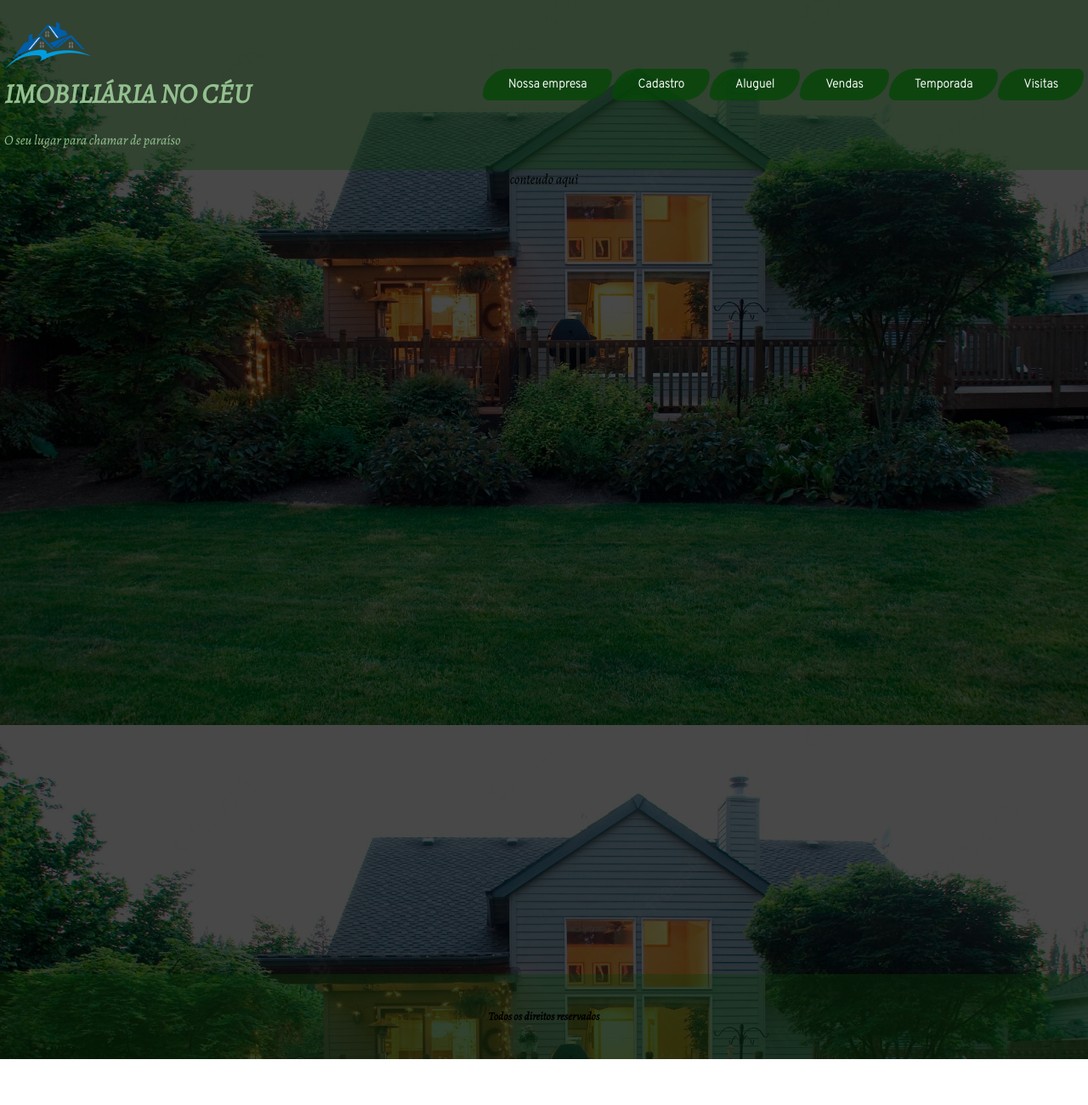
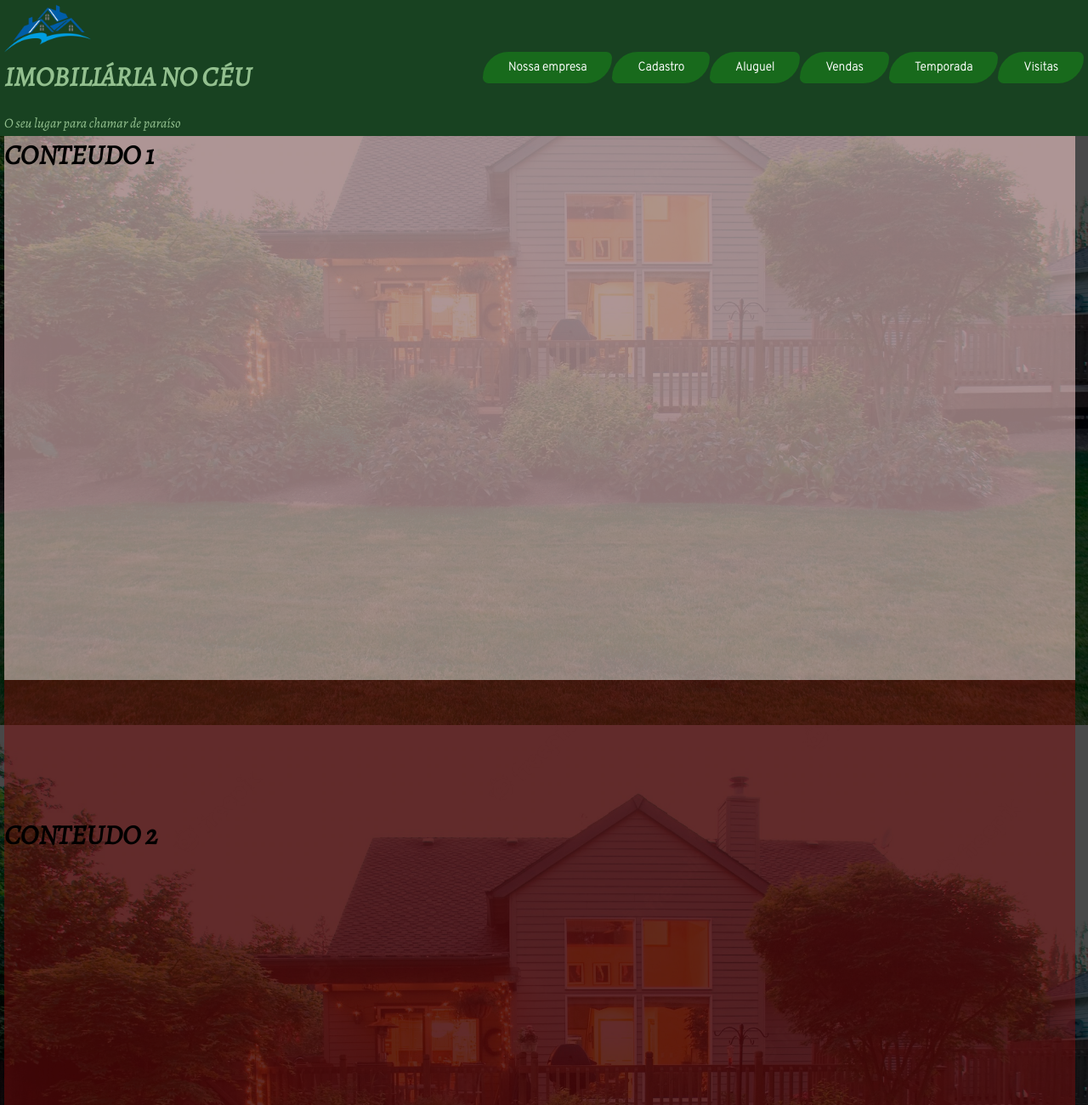
Before and after one commit to thiagododti/projeto-front-senai, a plain HTML site: page index.html in a window 1280 px wide. Shown: the top 1300 px of the page at 85% size. Before the commit the page ends 1246 px from the top, so only its background shows below. Drawn offline with nearby package versions, Linux system fonts and the light colour scheme.

Commit message:
atualização projeto

```diff
--- a/assets/css/global.css
+++ b/assets/css/global.css
@@ -4,10 +4,13 @@
 html {
     --sizeBody: min(100% - 10px, 1300px);
 
-    --hfBackground: rgba(13, 59, 9, 0.37);
+    --hfBackground: rgb(24, 66, 33);
     --fontColor: rgb(147, 192, 143);
     --background: rgba(0, 0, 0, 0.719);
-
+    scroll-behavior: smooth;
+}
+:target{
+    scroll-margin-top: .8em;
 }
 
 * {
@@ -41,6 +44,52 @@ body {
     justify-content: center;
 }
 
+.content-body{
+    width: var(--sizeBody);
+
+
+}
+
+.content-section{
+    width: var(--sizeBody);
+    background-color: rgba(255, 211, 211, 0.555);
+    height: 100vh;
+    padding-top: 20vh;
+
+}
+.content-section:nth-child(2){
+    width: var(--sizeBody);
+    background-color: rgba(126, 12, 12, 0.479);
+    height: 100vh;
+    padding-top: 20vh;
+}
+.content-section:nth-child(3){
+    width: var(--sizeBody);
+    background-color: rgba(255, 211, 211, 0.555);
+    height: 100vh;
+    padding-top: 20vh;
+}
+.content-section:nth-child(4){
+    width: var(--sizeBody);
+    background-color: rgba(126, 12, 12, 0.479);
+    height: 100vh;
+    padding-top: 20vh;
+}
+.content-section:nth-child(5){
+    width: var(--sizeBody);
+    background-color: rgba(255, 211, 211, 0.555);
+    height: 100vh;
+    padding-top: 20vh;
+}
+.content-section:nth-child(6){
+    width: var(--sizeBody);
+    background-color: rgba(126, 12, 12, 0.479);
+    height: 100vh;
+    padding-top: 20vh;
+}
+
+
+
 /* HEADER */
 header {
     width: 100vw;
@@ -48,7 +97,9 @@ header {
     display: flex;
     justify-content: center;
     color: var(--fontColor);
-    height: 200px;
+    height: 20vh;
+    position: fixed;
+    z-index: 2;
 
 }
 
@@ -75,7 +126,7 @@ header .menu a {
     font-weight: 900;
     font-size: 14px;
     color: #fff;
-    background-color: #054707cc;
+    background-color: #18751bcc;
     padding: 10px 30px;
     border: none;
     box-shadow: rgb(0, 0, 0) 0px 0px 0px 0px;
--- a/index.html
+++ b/index.html
@@ -21,17 +21,38 @@
                     </div>
                 </div>
                 <div class="menu">
-                    <a href="#">Nossa empresa</a>
-                    <a href="#">Cadastro</a>
-                    <a href="#">Aluguel</a>
-                    <a href="#">Vendas</a>
-                    <a href="#">Temporada</a>
-                    <a href="#">Visitas</a>
+                    <a href="#s1">Nossa empresa</a>
+                    <a href="#s2">Cadastro</a>
+                    <a href="#s3">Aluguel</a>
+                    <a href="#s4">Vendas</a>
+                    <a href="#s5">Temporada</a>
+                    <a href="#s6">Visitas</a>
                 </div>
             </div>
         </header>
-        <div class="content">
-            <p>conteudo aqui</p><br><br><br><br><br><br><br><br><br><br><br><br><br><br><br><br><br><br><br><br><br><br><br><br><br><br><br><br><br><br><br><br><br><br><br><br><br><br><br><br><br><br><br>
+        <div class="content-body">
+
+            <div class="content-section" id="s1">
+                <h1>CONTEUDO 1</h1>
+            </div>
+            <div class="content-section" id="s2">
+                <h1>CONTEUDO 2</h1>
+            </div>
+            <div class="content-section" id="s3">
+                <h1>CONTEUDO 3</h1>
+            </div>
+            <div class="content-section" id="s4">
+                <h1>CONTEUDO 4</h1>
+            </div>
+            <div class="content-section" id="s5">
+                <h1>CONTEUDO 5</h1>
+            </div>
+            <div class="content-section" id="s6">
+                <h1>CONTEUDO 6</h1>
+            </div>
+
+
+
         </div>
 
         <footer>
```
